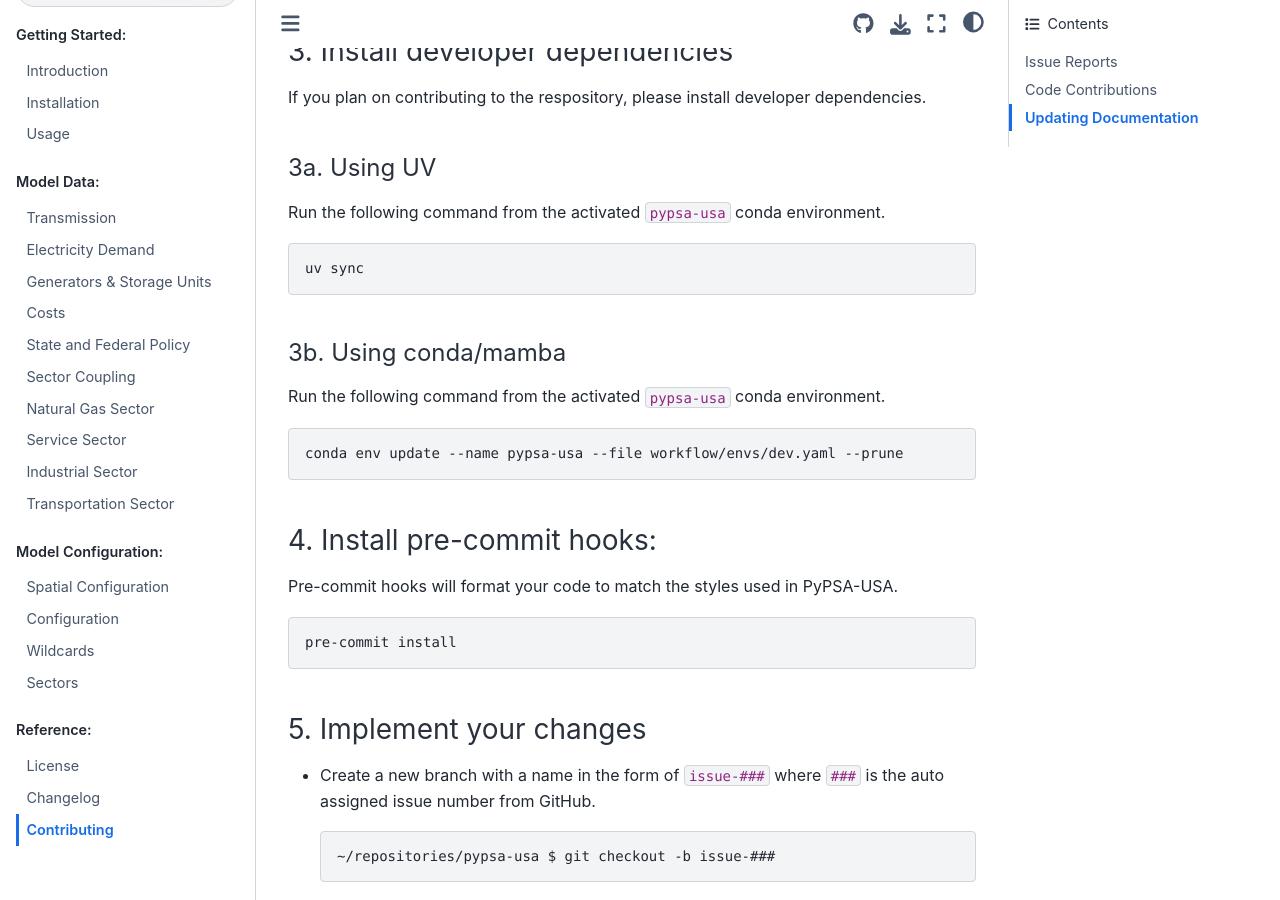
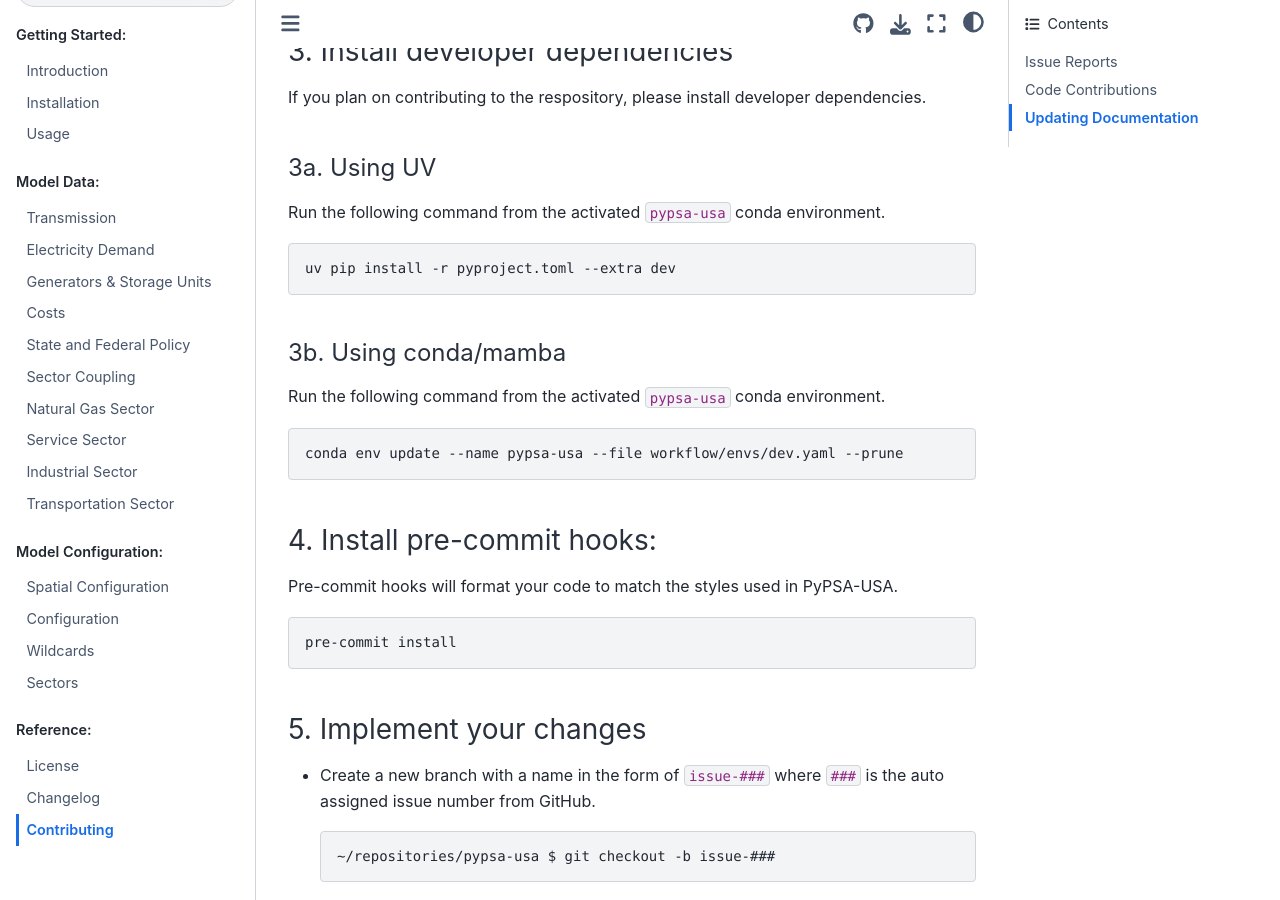
Before and after one commit to PyPSA/pypsa-usa, a Sphinx documentation site: the page built from docs/source/contributing.md, in a window 1280 px wide and 900 px high, scrolled down 1603 px. Built offline with Sphinx 7.4.7 and the Sphinx Book theme 1.1.4, drawn with Linux system fonts in a browser that asks for light colours.

````diff
--- a/docs/source/contributing.md
+++ b/docs/source/contributing.md
@@ -79,7 +79,7 @@ If you plan on contributing to the respository, please install developer depende
 Run the following command from the activated `pypsa-usa` conda environment.
 
 ```console
-uv sync
+uv pip install -r pyproject.toml --extra dev
 ```
 
 #### 3b. Using conda/mamba
--- a/pyproject.toml
+++ b/pyproject.toml
@@ -68,7 +68,7 @@ Documentation = "https://pypsa-usa.readthedocs.io/en/latest/"
 Issues = "https://github.com/PyPSA/pypsa-usa/issues"
 Source = "https://github.com/PyPSA/pypsa-usa"
 
-[dependency-groups]
+[project.optional-dependencies]
 dev = [
     "bump2version",
     "ipython",
````
Also changed, not shown: 1 other file.
